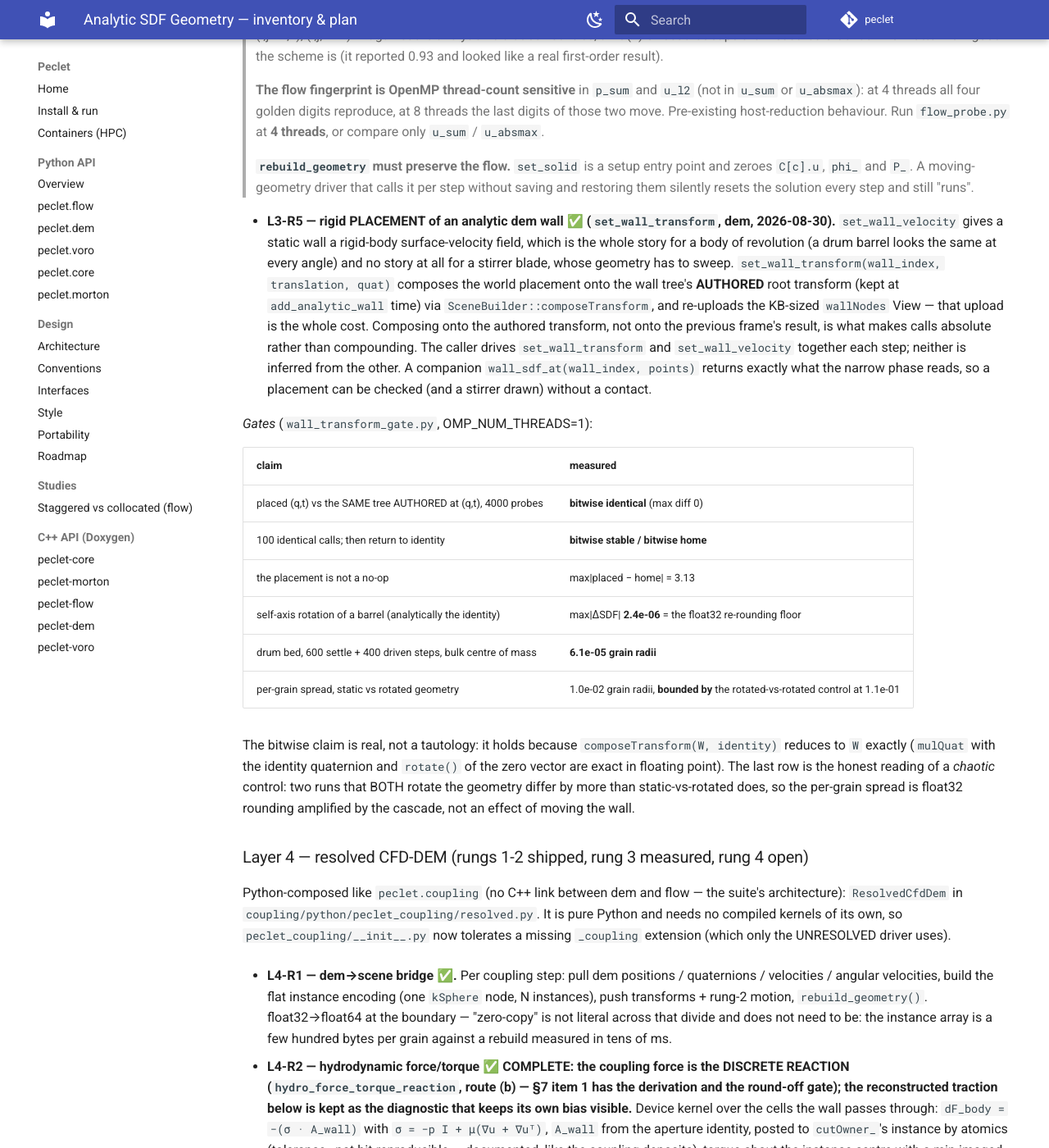
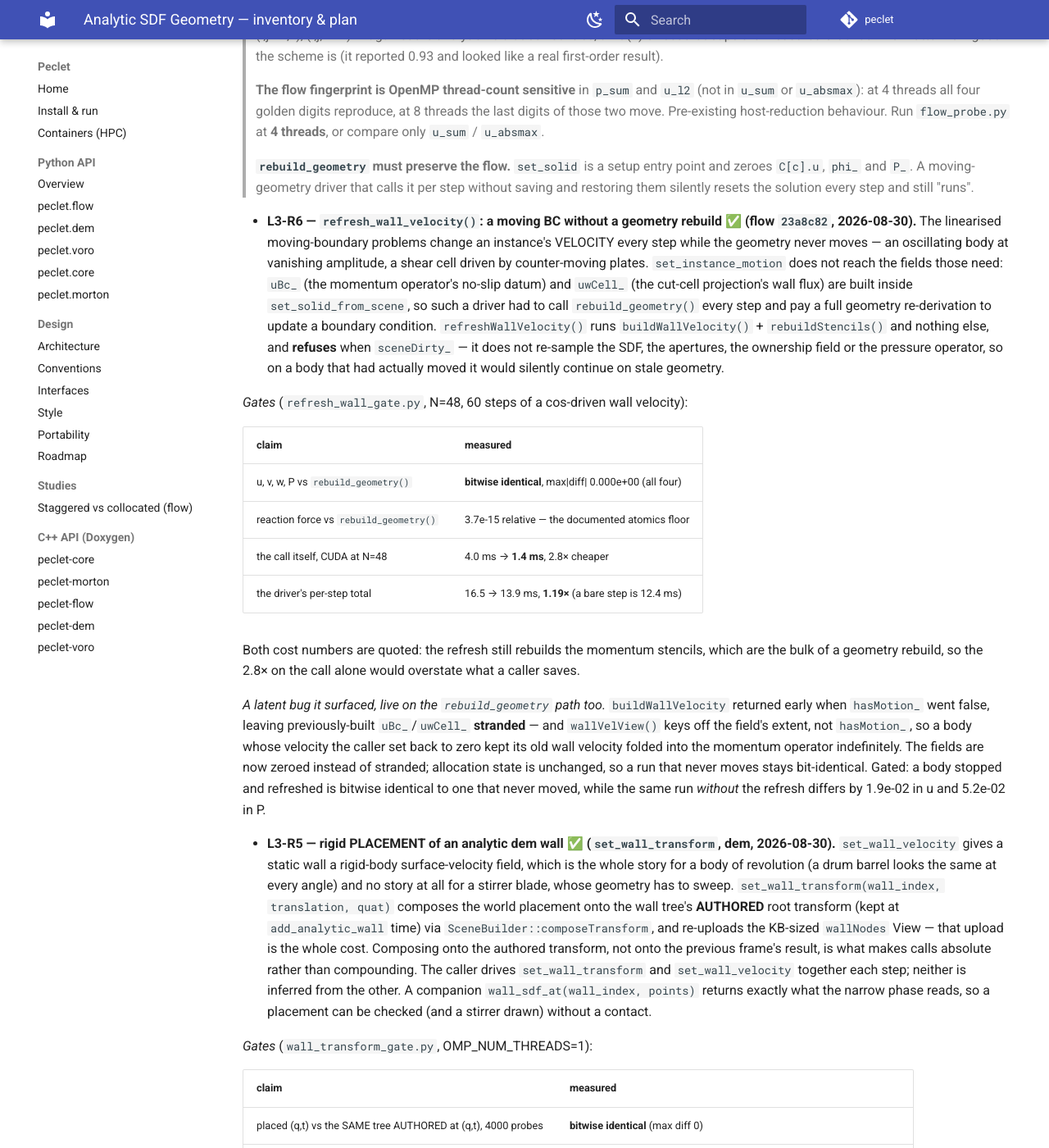
Before and after one commit to computational-chemical-engineering/peclet, an MkDocs documentation site: the page built from docs/ANALYTIC_SDF_GEOMETRY.md, in a window 1280 px wide and 1400 px high, scrolled down 18133 px. Shown: the whole window at 82% size. Built offline with MkDocs 1.6.1 and Material for MkDocs 9.7.7, drawn with Linux system fonts in a browser that asks for light colours; comment, search, counter and statistics services are not loaded.

Commit message:
flow bump + docs: refresh_wall_velocity (Layer 3 rung 6)
flow 23a8c82. A moving BOUNDARY CONDITION no longer needs a geometry rebuild: the new
entry point runs buildWallVelocity + rebuildStencils and refuses when an instance
transform has changed. Gated on exactness rather than approximation -- u, v, w, P
bitwise identical to rebuild_geometry over 60 steps of a cos-driven wall velocity, the
reaction force to the 3.7e-15 atomics floor -- and on cost: the call is 4.0 -> 1.4 ms on
CUDA at N=48 (2.8x), which against a 12.4 ms bare step is 1.19x off the per-step total.
Both numbers are quoted because the refresh still rebuilds the momentum stencils.

It also surfaced a latent bug that was live on the rebuild path: buildWallVelocity
stranded previously-built uBc_/uwCell_ when hasMotion_ went false, and wallVelView keys
off the field's extent rather than hasMotion_, so a body whose velocity the caller set
back to zero kept its old wall velocity in the momentum operator forever. Zeroed now,
with the failure exhibited in the gate rather than asserted away.

Flow fingerprint, Galilean, reaction-identity and settling gates all unchanged.

```diff
--- a/docs/ANALYTIC_SDF_GEOMETRY.md
+++ b/docs/ANALYTIC_SDF_GEOMETRY.md
@@ -836,6 +836,37 @@ full rebuild is affordable and incremental rebuild is not urgent. Decision still
 > restoring them silently resets the solution every step and still "runs".
 
 
+- **L3-R6 — `refresh_wall_velocity()`: a moving BC without a geometry rebuild ✅ (flow `23a8c82`,
+  2026-08-30).** The linearised moving-boundary problems change an instance's VELOCITY every step
+  while the geometry never moves — an oscillating body at vanishing amplitude, a shear cell driven
+  by counter-moving plates. `set_instance_motion` does not reach the fields those need: `uBc_` (the
+  momentum operator's no-slip datum) and `uwCell_` (the cut-cell projection's wall flux) are built
+  inside `set_solid_from_scene`, so such a driver had to call `rebuild_geometry()` every step and
+  pay a full geometry re-derivation to update a boundary condition. `refreshWallVelocity()` runs
+  `buildWallVelocity()` + `rebuildStencils()` and nothing else, and **refuses** when
+  `sceneDirty_` — it does not re-sample the SDF, the apertures, the ownership field or the pressure
+  operator, so on a body that had actually moved it would silently continue on stale geometry.
+
+  *Gates* (`refresh_wall_gate.py`, N=48, 60 steps of a cos-driven wall velocity):
+
+  | claim | measured |
+  |---|---|
+  | u, v, w, P vs `rebuild_geometry()` | **bitwise identical**, max\|diff\| 0.000e+00 (all four) |
+  | reaction force vs `rebuild_geometry()` | 3.7e-15 relative — the documented atomics floor |
+  | the call itself, CUDA at N=48 | 4.0 ms → **1.4 ms**, 2.8× cheaper |
+  | the driver's per-step total | 16.5 → 13.9 ms, **1.19×** (a bare step is 12.4 ms) |
+
+  Both cost numbers are quoted: the refresh still rebuilds the momentum stencils, which are the bulk
+  of a geometry rebuild, so the 2.8× on the call alone would overstate what a caller saves.
+
+  *A latent bug it surfaced, live on the `rebuild_geometry` path too.* `buildWallVelocity` returned
+  early when `hasMotion_` went false, leaving previously-built `uBc_`/`uwCell_` **stranded** — and
+  `wallVelView()` keys off the field's extent, not `hasMotion_`, so a body whose velocity the caller
+  set back to zero kept its old wall velocity folded into the momentum operator indefinitely. The
+  fields are now zeroed instead of stranded; allocation state is unchanged, so a run that never
+  moves stays bit-identical. Gated: a body stopped and refreshed is bitwise identical to one that
+  never moved, while the same run *without* the refresh differs by 1.9e-02 in u and 5.2e-02 in P.
+
 - **L3-R5 — rigid PLACEMENT of an analytic dem wall ✅ (`set_wall_transform`, dem, 2026-08-30).**
   `set_wall_velocity` gives a static wall a rigid-body surface-velocity field, which is the whole
   story for a body of revolution (a drum barrel looks the same at every angle) and no story at all
```
